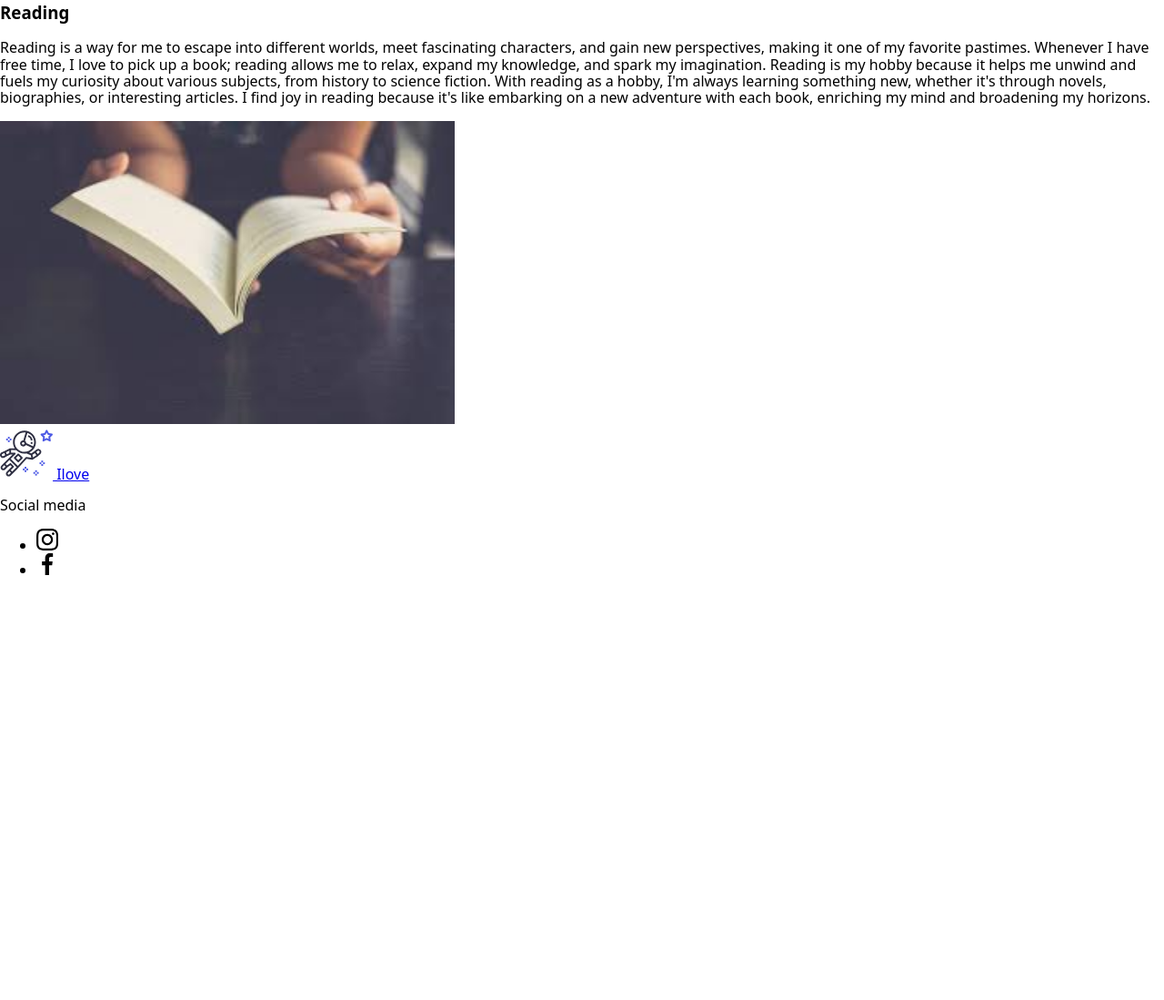
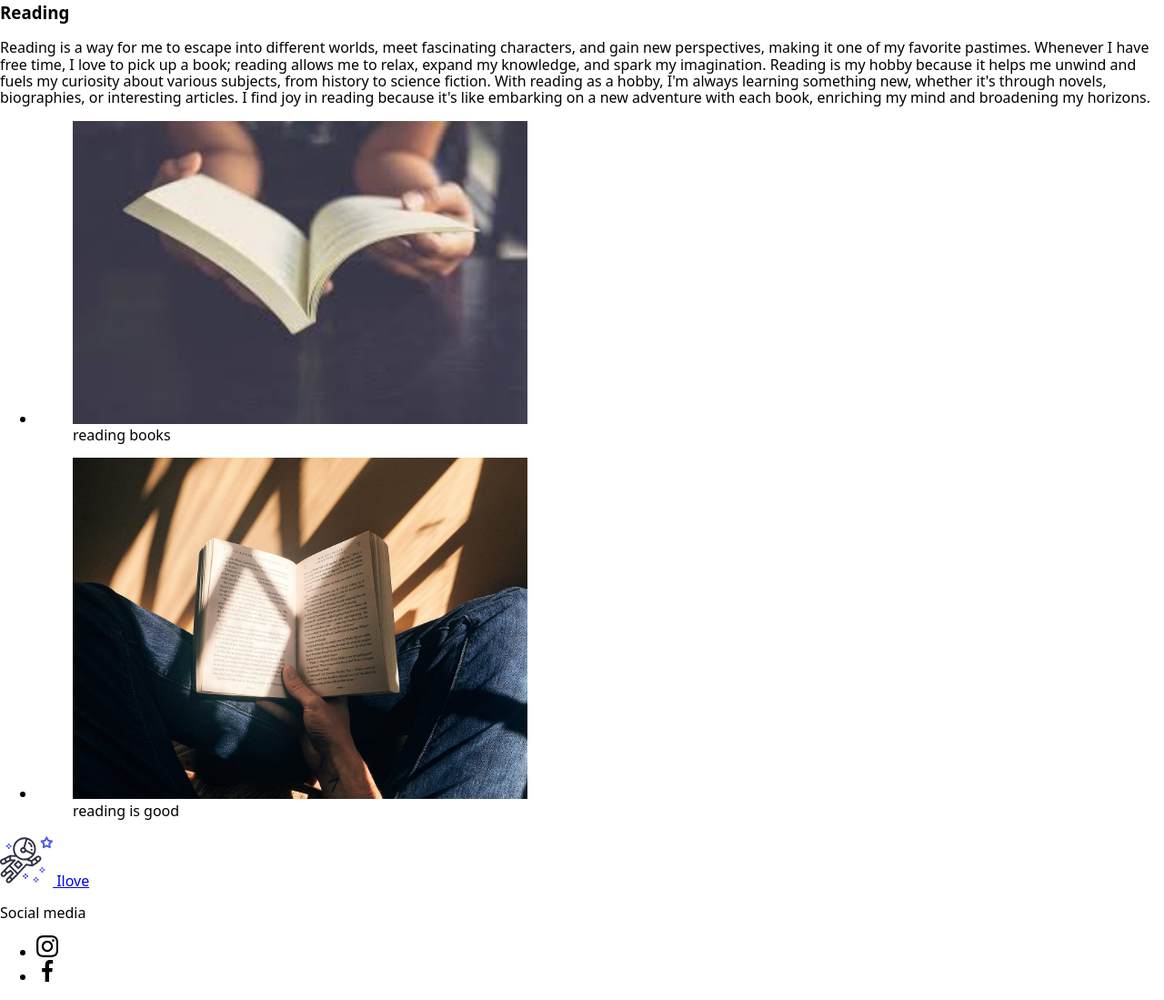
Before and after one commit to mercury-paws/Assignment-Main-HTML-project-, a plain HTML site: page src/pages/hobbies/reading.html in a window 1280 px wide. Shown: the part 217-1316 px from the top of the page at 91% size. Before the commit the page ends 869 px from the top, so only its background shows below. Drawn offline with nearby package versions, Linux system fonts and the light colour scheme.

Commit message:
add figure and pics

```diff
--- a/src/pages/hobbies/reading.html
+++ b/src/pages/hobbies/reading.html
@@ -64,7 +64,24 @@
             find joy in reading because it's like embarking on a new adventure
             with each book, enriching my mind and broadening my horizons.
           </p>
-          <img src="../../images/reading.jpg" alt="reading" width="500" />
+          <ul>
+            <li>
+              <figure>
+                <img src="../../images/reading.jpg" alt="reading" width="500" />
+                <figcaption>reading books</figcaption>
+              </figure>
+            </li>
+            <li>
+              <figure>
+                <img
+                  src="../../images/reading2.jpg"
+                  alt="reading"
+                  width="500"
+                />
+                <figcaption>reading is good</figcaption>
+              </figure>
+            </li>
+          </ul>
         </article>
       </section>
     </main>
```
Also changed, not shown: src/pages/hobbies/hiking.html (+3 -2 lines), src/images/hiking2.jpg (added), src/images/reading2.jpg (added).
